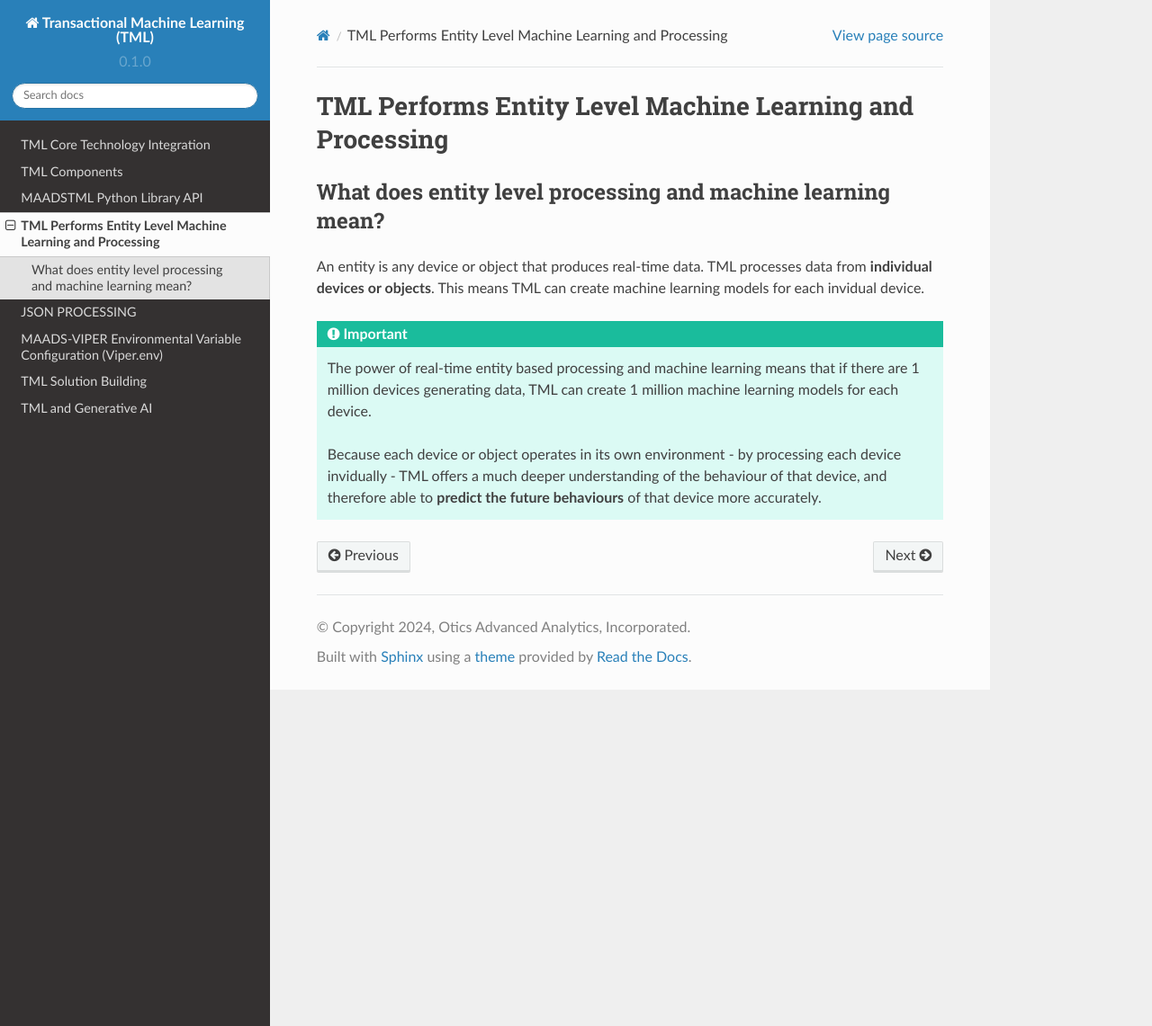
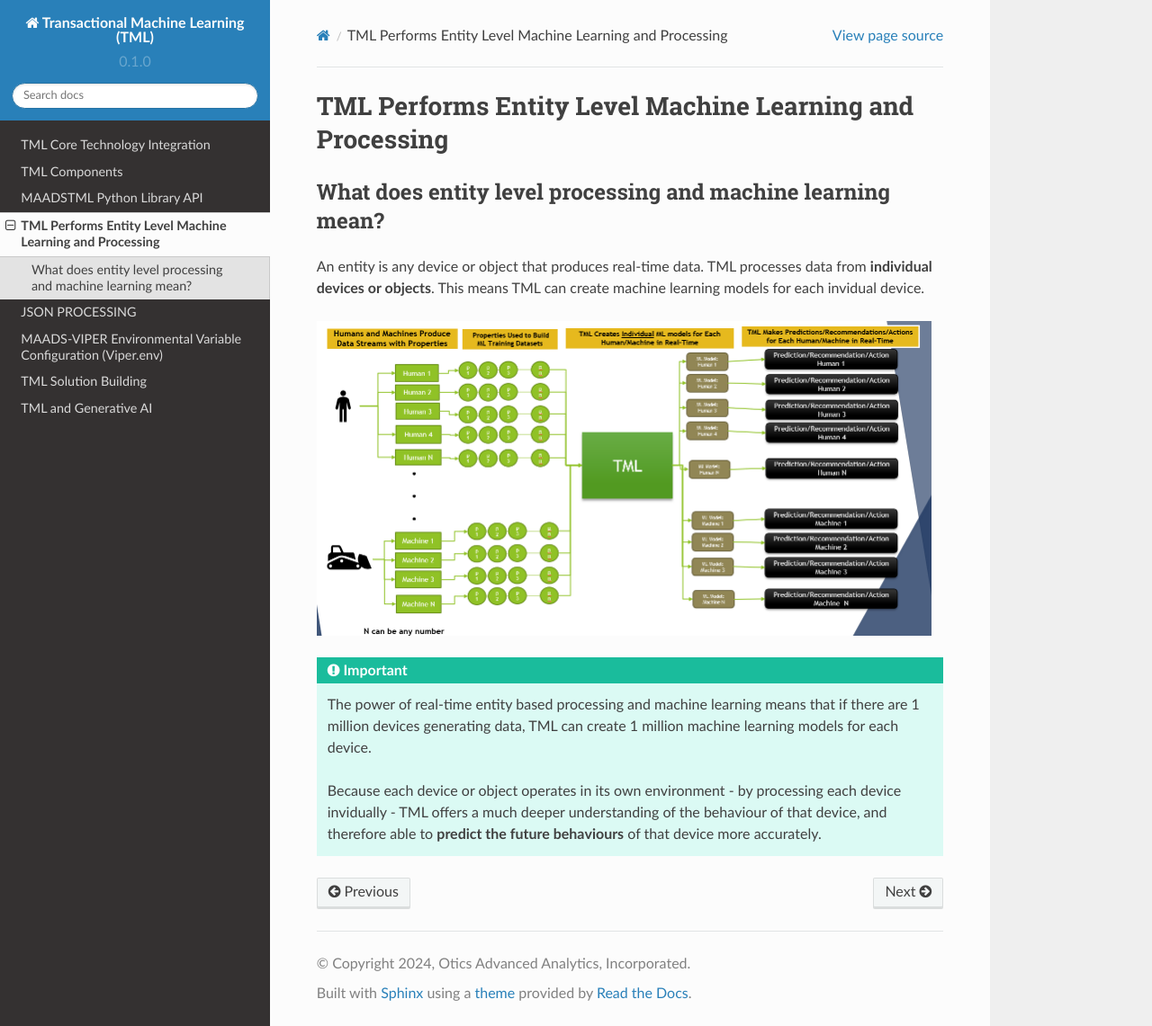
Before and after one commit to smaurice101/readthedocs, a Sphinx documentation site: the page built from docs/source/entity.rst, in a window 1280 px wide and 1141 px high. Shown: the whole window at 90% size. Built offline with Sphinx 7.4.7 and the Read the Docs theme 2.0.0, drawn with Linux system fonts in a browser that asks for light colours.

Commit message:
Update entity.rst

```diff
--- a/docs/source/entity.rst
+++ b/docs/source/entity.rst
@@ -6,6 +6,9 @@
 
 An entity is any device or object that produces real-time data.  TML processes data from **individual devices or objects**.  This means TML can create machine learning models for each invidual device.
 
+.. figure:: entity.png
+   :scale: 50 %
+
 .. important::
 
    The power of real-time entity based processing and machine learning means that if there are 1 million devices generating data, TML can create 1 million machine
```
